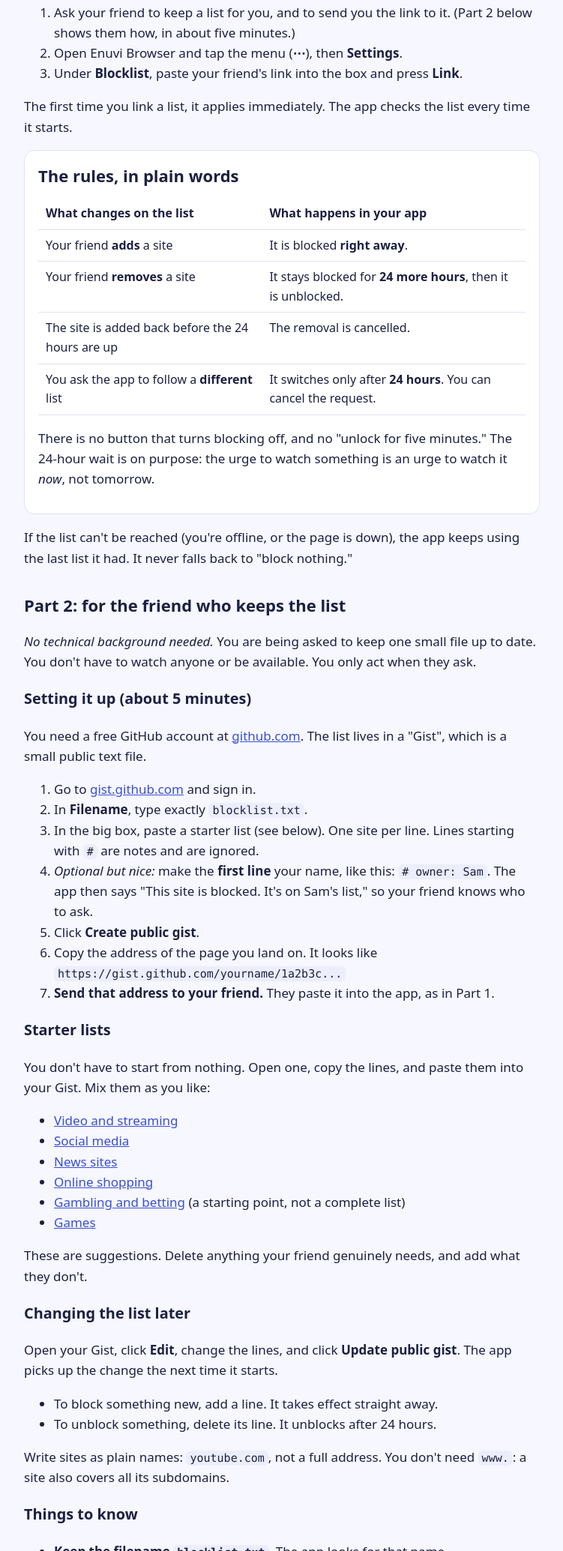
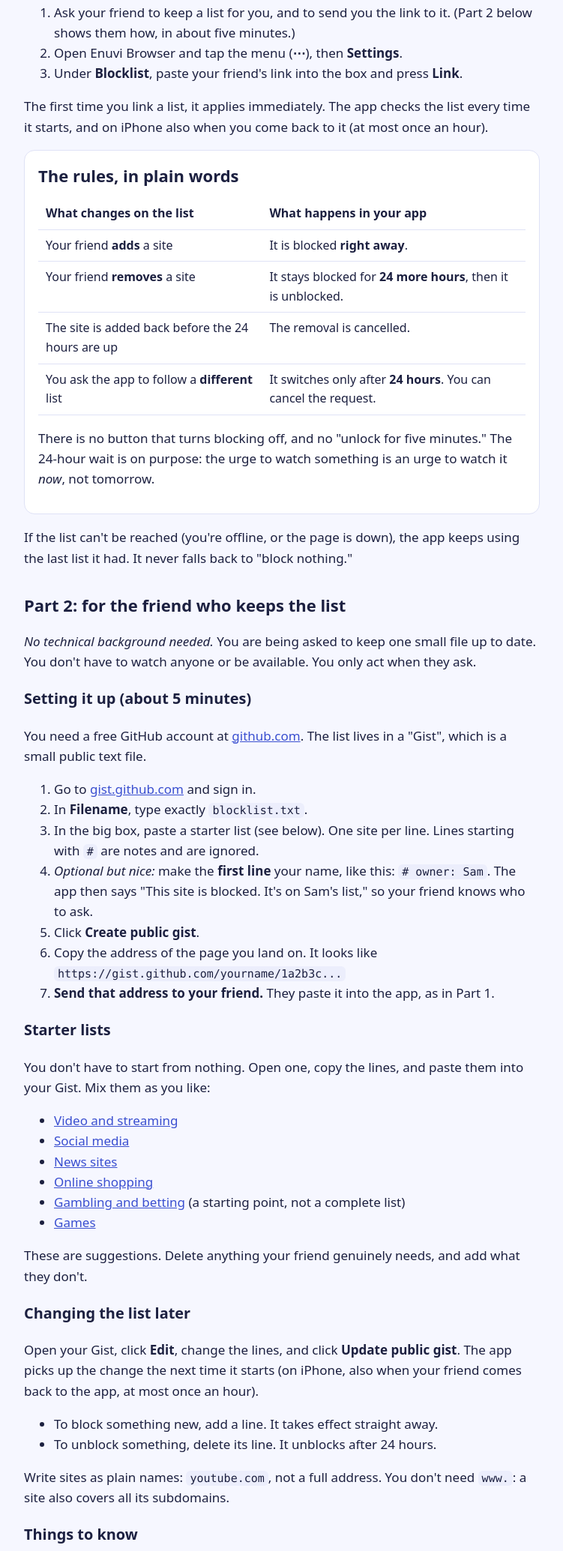
Before and after one commit to tjackson26/enuvi, a plain HTML site: page guide.html in a window 1280 px wide. Shown: the part 435-2504 px from the top of the page at 75% size, without its empty margins (264-1015 px from the left). Drawn offline with Linux system fonts and the light colour scheme.

Commit message:
Guide: on iPhone the list is also checked on return to the app
Co-Authored-By: Claude Opus 5.5 <noreply@anthropic.com>

```diff
--- a/guide.html
+++ b/guide.html
@@ -32,7 +32,7 @@
     <li>Open Enuvi Browser and tap the menu (<strong>&#8943;</strong>), then <strong>Settings</strong>.</li>
     <li>Under <strong>Blocklist</strong>, paste your friend's link into the box and press <strong>Link</strong>.</li>
   </ol>
-  <p>The first time you link a list, it applies immediately. The app checks the list every time it starts.</p>
+  <p>The first time you link a list, it applies immediately. The app checks the list every time it starts, and on iPhone also when you come back to it (at most once an hour).</p>
 
   <div class="card">
     <h2 style="margin-top:0">The rules, in plain words</h2>
@@ -80,7 +80,7 @@
   <p>These are suggestions. Delete anything your friend genuinely needs, and add what they don't.</p>
 
   <h3>Changing the list later</h3>
-  <p>Open your Gist, click <strong>Edit</strong>, change the lines, and click <strong>Update public gist</strong>. The app picks up the change the next time it starts.</p>
+  <p>Open your Gist, click <strong>Edit</strong>, change the lines, and click <strong>Update public gist</strong>. The app picks up the change the next time it starts (on iPhone, also when your friend comes back to the app, at most once an hour).</p>
   <ul>
     <li>To block something new, add a line. It takes effect straight away.</li>
     <li>To unblock something, delete its line. It unblocks after 24 hours.</li>
```
